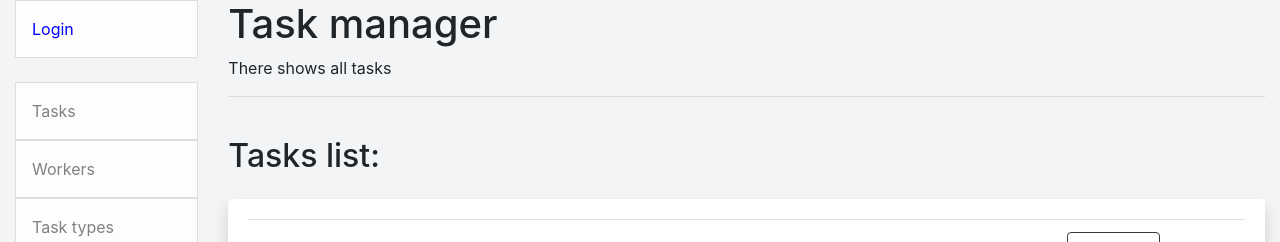
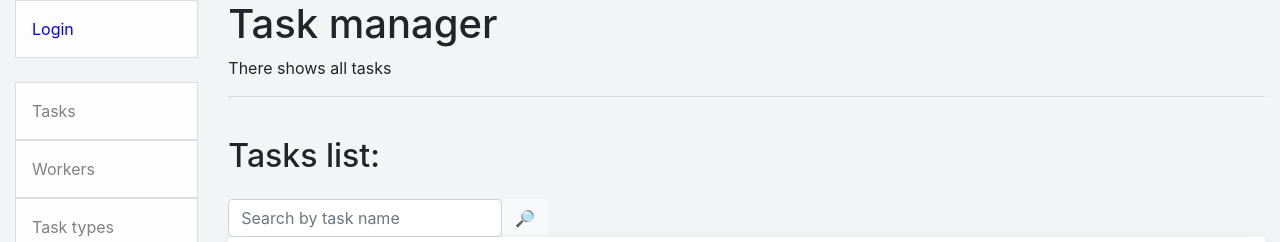
Before and after one commit to prochigor/task-manager, a Django app: page / in a window 1280 px wide; the page is wider, and only the part inside the window is pictured. Shown: the top 242 px of that part. Run offline with Django 4.2, Linux system fonts and the light colour scheme; data that the repository does not hold is empty; some libraries are stand-ins or nearby versions.

Commit message:
Add search form for task list

```diff
--- a/task/forms.py
+++ b/task/forms.py
@@ -27,3 +27,12 @@ class TaskCreateForm(forms.ModelForm):
         if data < datetime.datetime.now():
             raise ValidationError("Deadline can't be less than now")
         return data
+
+
+class TaskSearchForm(forms.Form):
+    name = forms.CharField(
+        max_length=255,
+        required=False,
+        label="",
+        widget=forms.TextInput(attrs={"placeholder": "Search by task name"})
+    )
--- a/task/views.py
+++ b/task/views.py
@@ -2,7 +2,11 @@ from django.contrib.auth import get_user_model
 from django.urls import reverse_lazy
 from django.views import generic
 
-from task.forms import WorkerCreationForm, TaskCreateForm
+from task.forms import (
+    WorkerCreationForm,
+    TaskCreateForm,
+    TaskSearchForm,
+)
 from task.models import Task, Worker, TaskType, Position
 
 
@@ -11,6 +15,23 @@ class TaskListView(generic.ListView):
     template_name = "task/index.html"
     paginate_by = 8
     queryset = Task.objects.prefetch_related("assignees")
+
+    def get_context_data(self, *, object_list=None, **kwargs):
+        context = super(TaskListView, self).get_context_data(**kwargs)
+        name = self.request.GET.get("name", "")
+        context["search_form"] = TaskSearchForm(
+            initial={"name": name}
+        )
+        return context
+
+    def get_queryset(self):
+        queryset = Task.objects.all()
+        form = TaskSearchForm(self.request.GET)
+        if form.is_valid():
+            return queryset.filter(
+                name__icontains=form.cleaned_data["name"]
+            )
+        return queryset
 
 
 class TaskDetailView(generic.DetailView):
--- a/templates/task/index.html
+++ b/templates/task/index.html
@@ -1,4 +1,5 @@
 {% extends "base.html" %}
+{% load crispy_forms_filters %}
 
 {% block content %}
   <h1>Task manager</h1>
@@ -9,6 +10,10 @@
       <h2 class="my-4">Tasks list:</h2>
     </div>
   </div>
+  <form method="get" action="" class="form-inline">
+    {{ search_form|crispy }}
+    <input class="btn btn-light" type="submit" value="🔎">
+  </form>
   <div class="card card-body border-0 shadow table-wrapper table-responsive">
     <table class="table table-hover">
       <thead>
```
